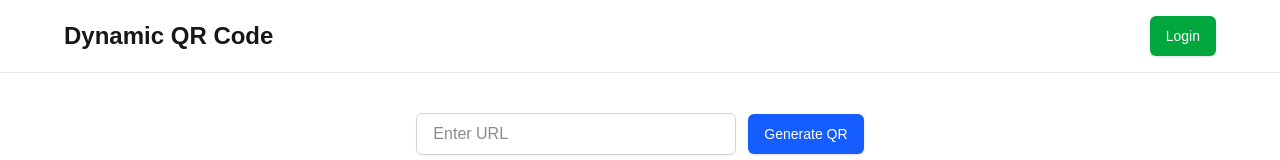
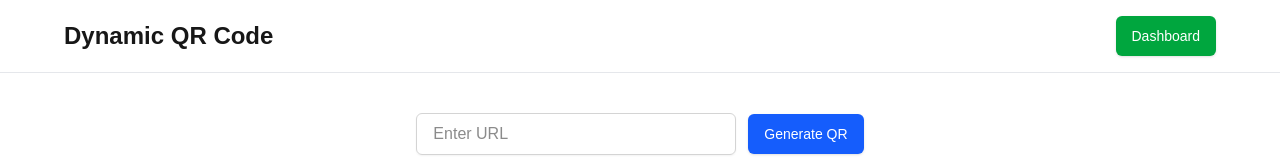
Before and after one commit to pencemo/qrcodeapp, a Next.js app: page / in a window 1280 px wide. Shown: the top 160 px of the page. Built offline with nearby package versions, Linux system fonts and the light colour scheme.

Commit message:
edit bug

```diff
--- a/app/page.js
+++ b/app/page.js
@@ -10,8 +10,8 @@ export default function HomePage() {
   const [isLoading, setLoadign] = useState(false);
   const [isError, setError] = useState("");
 
-  const auth = localStorage.getItem("auth");
   const handleSubmit = () => {
+    const auth = localStorage.getItem("auth");
     if (auth === "true") {
       router.push("/dashboard");
     } else {
@@ -45,7 +45,7 @@ export default function HomePage() {
             onClick={handleSubmit}
             className="bg-green-600 text-white px-4 py-2.5 text-sm font-medium rounded-md shadow"
           >
-            {auth ? "Dashboard" : "Login"}
+            Dashboard
           </button>
         </div>
       </div>
```
